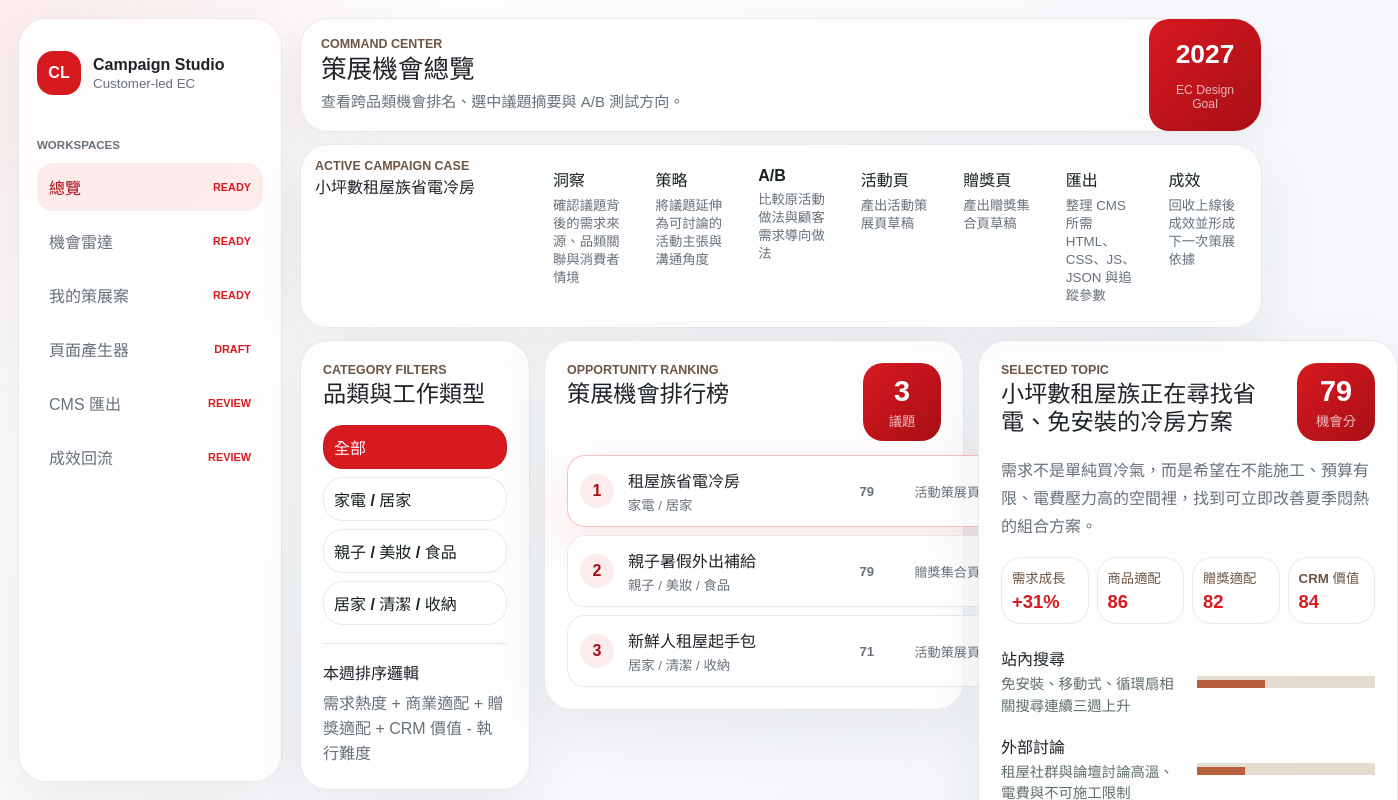
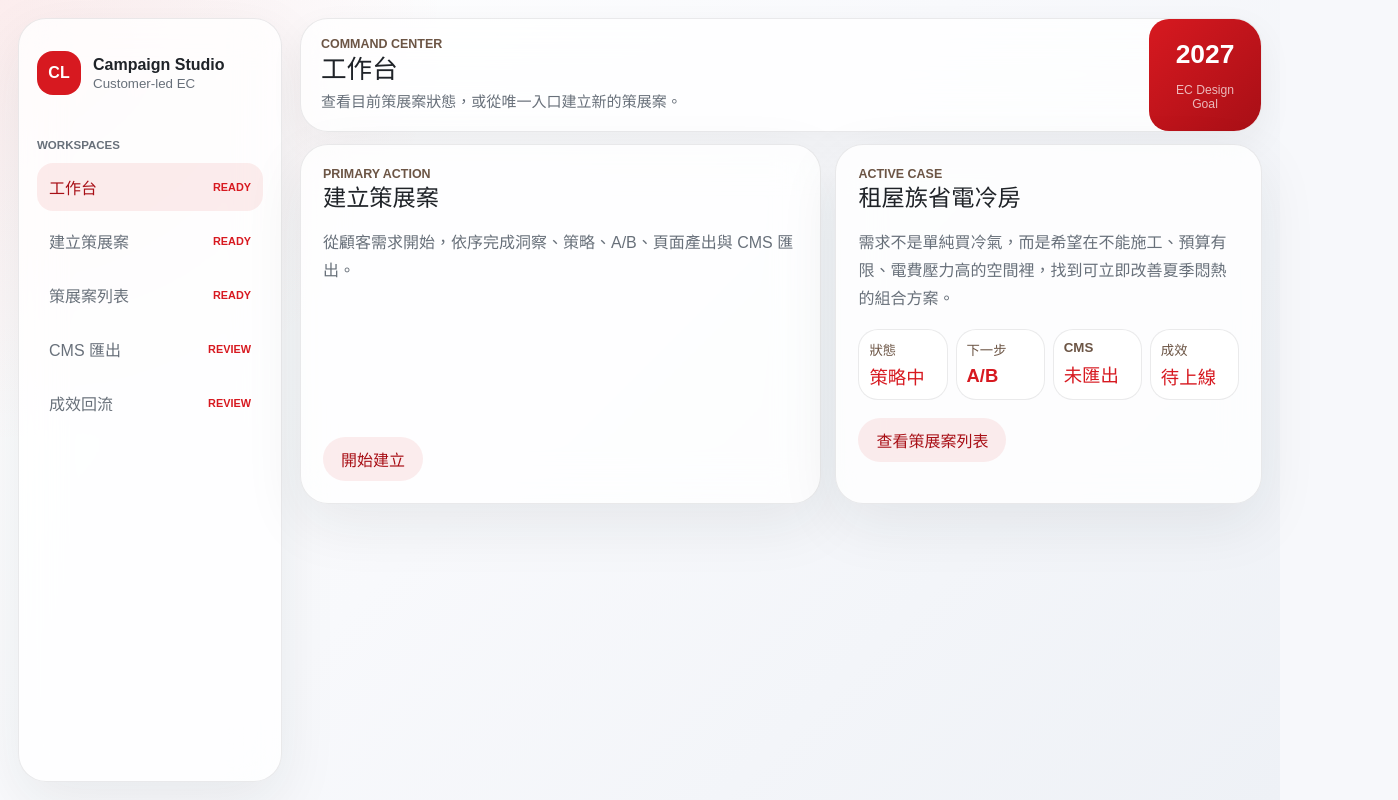
Before and after one commit to Iveslee00/SKMBI, a Next.js app: page / in a window 1280 px wide. Shown: the top 800 px of the page, 1398 px wide, since content can reach past the window. Built offline with nearby package versions, Linux system fonts and the light colour scheme.

Commit message:
Simplify campaign creation entry

```diff
--- /dev/null
+++ b/src/app/create/page.tsx
@@ -0,0 +1,3 @@
+import { CreateCampaignPage } from "../../components/platform";
+
+export default CreateCampaignPage;
--- a/src/app/globals.css
+++ b/src/app/globals.css
@@ -1089,6 +1089,18 @@ pre {
   display: grid;
   grid-template-columns: repeat(2, minmax(0, 1fr));
   gap: 14px;
+}
+
+.dashboard-simple {
+  display: grid;
+  grid-template-columns: minmax(0, 1.1fr) minmax(360px, 0.9fr);
+  gap: 14px;
+}
+
+.dashboard-primary {
+  min-height: 360px;
+  display: grid;
+  align-content: space-between;
 }
 
 .project-summary {
@@ -1375,6 +1387,7 @@ pre {
   .compare-matrix,
   .metric-strip,
   .project-board,
+  .dashboard-simple,
   .builder-hub {
     grid-template-columns: 1fr;
   }
--- a/src/components/platform.tsx
+++ b/src/components/platform.tsx
@@ -22,12 +22,14 @@ export function PlatformShell({
   eyebrow,
   title,
   description,
+  showWorkflow = false,
   children
 }: {
   active: string;
   eyebrow: string;
   title: string;
   description: string;
+  showWorkflow?: boolean;
   children: React.ReactNode;
 }) {
   return (
@@ -68,10 +70,11 @@ export function PlatformShell({
             <small>EC Design Goal</small>
           </div>
         </header>
+        {showWorkflow ? (
           <section className="case-workflow" aria-label="Campaign workflow">
             <div>
-            <p className="eyebrow">Active Campaign Case</p>
-            <strong>小坪數租屋族省電冷房</strong>
+              <p className="eyebrow">Campaign Flow</p>
+              <strong>建立策展案</strong>
             </div>
             <nav>
               {campaignWorkflowSteps.map((step) => (
@@ -82,6 +85,7 @@ export function PlatformShell({
               ))}
             </nav>
           </section>
+        ) : null}
         {children}
       </section>
     </main>
@@ -90,6 +94,46 @@ export function PlatformShell({
 
 export function DashboardPage() {
   const featured = getFeaturedOpportunity();
+
+  return (
+    <PlatformShell
+      active="/"
+      eyebrow="Command Center"
+      title="工作台"
+      description="查看目前策展案狀態，或從唯一入口建立新的策展案。"
+    >
+      <div className="dashboard-simple">
+        <section className="module-card dashboard-primary">
+          <div>
+            <p className="eyebrow">Primary Action</p>
+            <h2>建立策展案</h2>
+            <p className="lead">從顧客需求開始，依序完成洞察、策略、A/B、頁面產出與 CMS 匯出。</p>
+          </div>
+          <div className="action-row">
+            <Link href="/create">開始建立</Link>
+          </div>
+        </section>
+
+        <section className="module-card">
+          <p className="eyebrow">Active Case</p>
+          <h2>{featured.shortTitle}</h2>
+          <p className="lead">{featured.summary}</p>
+          <div className="metric-strip">
+            <Metric label="狀態" value="策略中" />
+            <Metric label="下一步" value="A/B" />
+            <Metric label="CMS" value="未匯出" />
+            <Metric label="成效" value="待上線" />
+          </div>
+          <div className="action-row">
+            <Link href="/projects">查看策展案列表</Link>
+          </div>
+        </section>
+      </div>
+    </PlatformShell>
+  );
+}
+
+export function CreateCampaignPage() {
   const ranked = getRankedOpportunities();
   const selected = ranked[0];
   const variants = getComparisonVariants(selected.id);
@@ -97,10 +141,11 @@ export function DashboardPage() {
 
   return (
     <PlatformShell
-      active="/"
-      eyebrow="Command Center"
-      title="策展機會總覽"
-      description="查看跨品類機會排名、選中議題摘要與 A/B 測試方向。"
+      active="/create"
+      eyebrow="Create Campaign"
+      title="建立策展案"
+      description="依序選需求、看洞察、定策略、比較 A/B，再產出頁面與 CMS 素材。"
+      showWorkflow
     >
       <div className="command-layout">
         <aside className="module-card filter-rail">
@@ -160,12 +205,12 @@ export function DashboardPage() {
           </div>
           <SignalBars opportunity={selected} />
           <div className="action-row">
-            <Link href="/radar">進入雷達詳情</Link>
-            <Link href="/projects">建立策展案</Link>
+            <Link href="#strategy">下一步：定策略</Link>
+            <Link href="/projects">存成策展案</Link>
           </div>
         </section>
 
-        <section className="module-card comparison-panel dashboard-comparison">
+        <section className="module-card comparison-panel dashboard-comparison" id="ab-test">
           <div className="module-card-head">
             <div>
               <p className="eyebrow">A/B Test Planning</p>
--- a/src/lib/navigation.ts
+++ b/src/lib/navigation.ts
@@ -18,30 +18,23 @@ export const platformModules: PlatformModule[] = [
   {
     href: "/",
     label: "Command Center",
-    shortLabel: "總覽",
-    task: "查看今日需求、策展任務與平台整體狀態",
+    shortLabel: "工作台",
+    task: "查看目前策展案進度、待辦與近期成效摘要",
     status: "Ready"
   },
   {
-    href: "/radar",
-    label: "Opportunity Radar",
-    shortLabel: "機會雷達",
-    task: "跨品類查看顧客需求、熱門議題與策展機會排名",
+    href: "/create",
+    label: "Create Campaign",
+    shortLabel: "建立策展案",
+    task: "從顧客需求開始建立一個新的策展案",
     status: "Ready"
   },
   {
     href: "/projects",
     label: "My Campaign Projects",
-    shortLabel: "我的策展案",
-    task: "管理已選定、進行中、待審核與準備上線的策展案",
+    shortLabel: "策展案列表",
+    task: "管理進行中、待審核與準備上線的策展案",
     status: "Ready"
-  },
-  {
-    href: "/builder",
-    label: "Page Generator",
-    shortLabel: "頁面產生器",
-    task: "把已確認策略轉成活動頁與贈獎集合頁草稿",
-    status: "Draft"
   },
   {
     href: "/export",
@@ -69,42 +62,42 @@ export const campaignWorkflowSteps: CampaignWorkflowStep[] = [
   },
   {
     id: "strategy",
-    href: "/strategy",
+    href: "/create#strategy",
     label: "Strategy",
     shortLabel: "策略",
     task: "將議題延伸為可討論的活動主張與溝通角度"
   },
   {
     id: "comparison",
-    href: "/strategy#ab-test",
+    href: "/create#ab-test",
     label: "A/B Comparison",
     shortLabel: "A/B",
     task: "比較原活動做法與顧客需求導向做法"
   },
   {
     id: "campaign",
-    href: "/campaign",
+    href: "/create#campaign",
     label: "Campaign Page",
     shortLabel: "活動頁",
     task: "產出活動策展頁草稿"
   },
   {
     id: "rewards",
-    href: "/rewards",
+    href: "/create#rewards",
     label: "Reward Page",
     shortLabel: "贈獎頁",
     task: "產出贈獎集合頁草稿"
   },
   {
     id: "export",
-    href: "/export",
+    href: "/create#export",
     label: "Export",
     shortLabel: "匯出",
     task: "整理 CMS 所需 HTML、CSS、JS、JSON 與追蹤參數"
   },
   {
     id: "feedback",
-    href: "/feedback",
+    href: "/create#feedback",
     label: "Feedback",
     shortLabel: "成效",
     task: "回收上線後成效並形成下一次策展依據"
```
Also changed, not shown: 1 other file (tests, documents, lock files or other folders). Lines whose indentation alone changed are shown as unchanged.
